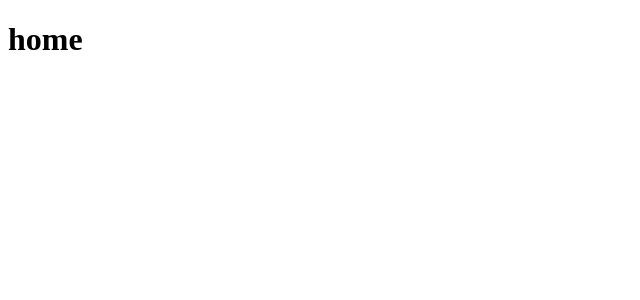
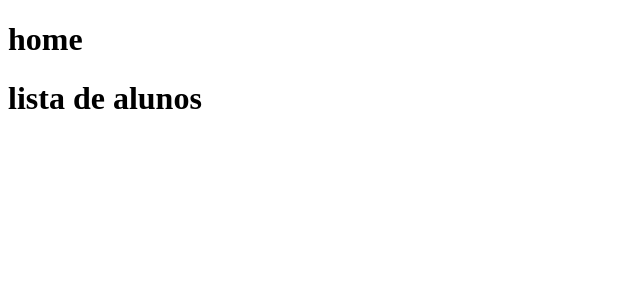
Before and after one commit to jota0802/ExemploFront, a React (Vite) app: page / in a window 1280 px wide. Shown: the top 300 px of the page, without its empty margins (0-640 px from the left). Built offline with nearby package versions, Linux system fonts and the light colour scheme.

Commit message:
erro corrigido

```diff
--- a/src/App.jsx
+++ b/src/App.jsx
@@ -4,6 +4,7 @@ function App() {
   return (
     <>
      <Home/>
+     <Aluno/>
     </>
   )
 }
```
